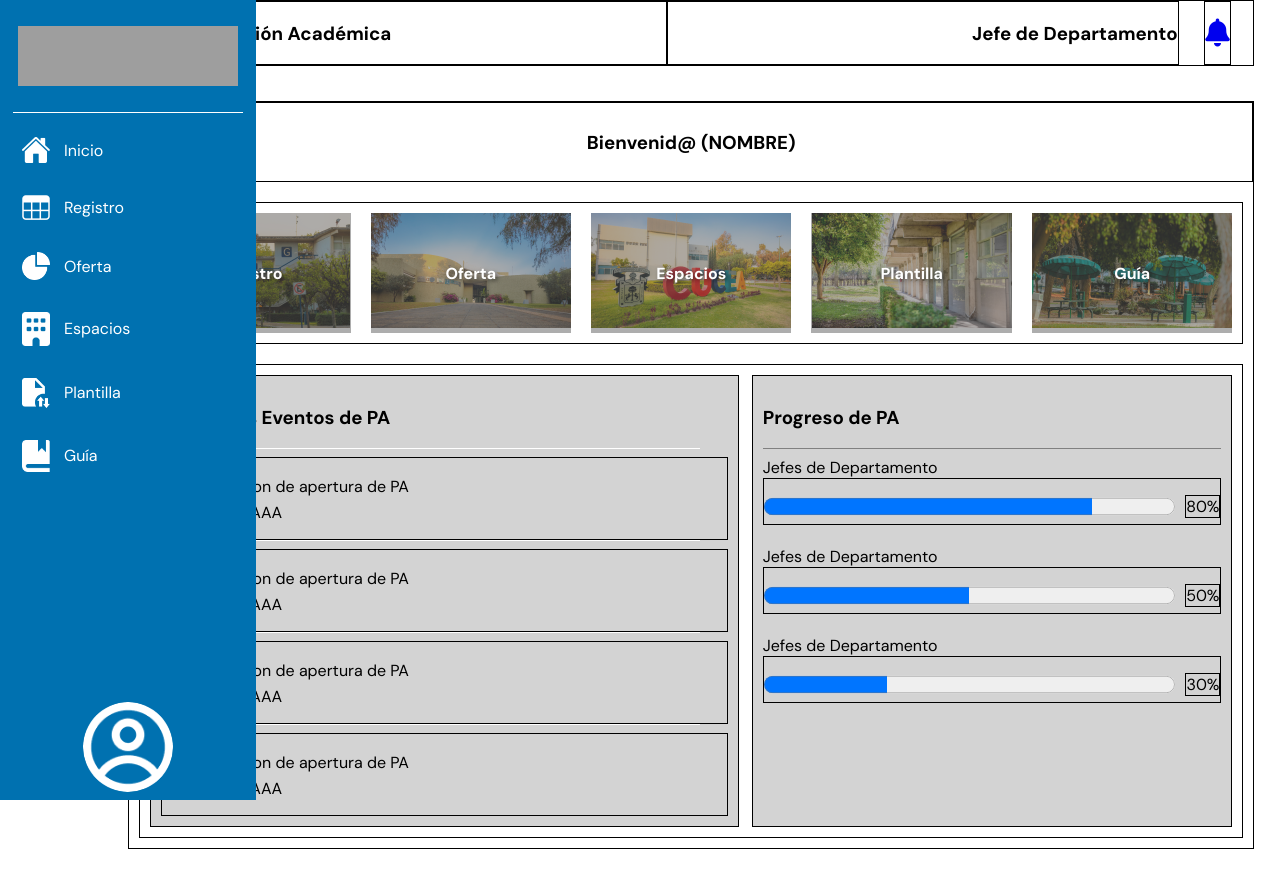
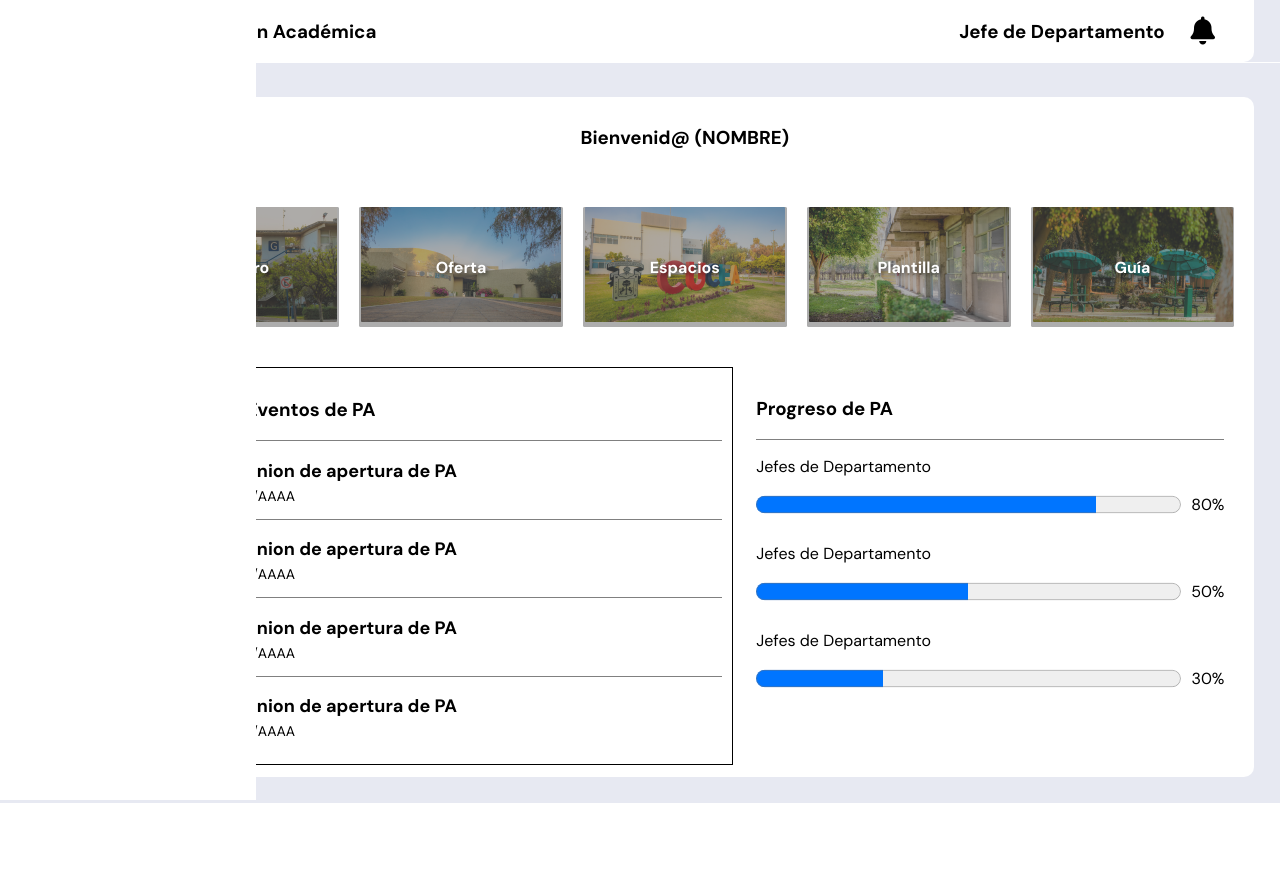
Before and after one commit to UrieloGD/CUCEA-PA, a PHP site: page /home.html in a window 1280 px wide. After the commit the page ends 803 px from the top, so only its background shows below. Run offline with PHP 8.4, Linux system fonts and the light colour scheme.

Commit message:
Modficaciones en CSS de Home y NavBar

```diff
--- a/CSS/home.css
+++ b/CSS/home.css
@@ -4,6 +4,7 @@
 
 body {
     margin: 0; /* Eliminamos el margen predeterminado del cuerpo */
+    background-color: #E7E9F2;
 }
 
 /* CSS header */
@@ -15,17 +16,22 @@ body {
 
 .header {
     display: flex;
-    border: solid 1px;
-    /* background-color: brown; */
-    margin-left: 10vw;
+    /* border: solid 1px; */
+    background-color: white;
+    margin-left: 9vw;
     margin-right: 2vw;
+    border-radius: 0px 0px 10px 10px;
+    -webkit-border-radius: 0px 0px 10px 10px;
+    -moz-border-radius: 0px 0px 10px 10px;
+    -ms-border-radius: 0px 0px 10px 10px;
+    -o-border-radius: 0px 0px 10px 10px;
 }
 
 .titulo {
     width: 40vw;
     margin-left: 2vw;
     /* background-color: aqua; */
-    border: solid 1px;
+    /* border: solid 1px; */
 }
 
 .rol {
@@ -33,12 +39,12 @@ body {
     width: 40vw;
     text-align: right;
     /* background-color: aliceblue; */
-    border: solid 1px;
+    /* border: solid 1px;*/
 }
 
 .icono-notificaciones {
     display: flex;
-    border: solid 1px;
+    /* border: solid 1px; */
     align-items: center;
     justify-content: center;
 }
@@ -46,20 +52,31 @@ body {
 /* CSS del cuadro principal */
 
 .home {
-    border: solid black 1px;
-    width: 88vw;
-    height: auto;
+    /*border: solid black 1px;*/
+    background-color: white;
+    border-radius: 10px;
+    width: 89vw;
+    height: 85vh;
     margin: 2vw;
-    align-self: flex-end; /* Alineamos el home a la derecha */
+    align-self: flex-end;
+    -webkit-border-radius: 10px;
+    -moz-border-radius: 10px;
+    -ms-border-radius: 10px;
+    -o-border-radius: 10px;
 }
 
 .bienvenida {
-    display: flex; /* Alinea los elementos hijos horizontal y verticalmente */
-    justify-content: center; /* Centra horizontalmente */
-    align-items: center; /* Centra verticalmente */
+    display: flex;
+    justify-content: center;
+    align-items: center;
     text-align: center;
-    border: solid 1px;
+    /*border: solid 1px;*/
     height: 10vh;
+    border-radius: 10px;
+    -webkit-border-radius: 10px;
+    -moz-border-radius: 10px;
+    -ms-border-radius: 10px;
+    -o-border-radius: 10px;
 }
 
 .cuadros-nav {
@@ -67,7 +84,13 @@ body {
     flex-direction: row;
     justify-content: space-between;
     margin: 20px 10px;
-    border: solid 1px;
+    border-radius: 1px;
+    /*border: solid 1px;
+    */border-radius: 1px;
+    -webkit-border-radius: 1px;
+    -moz-border-radius: 1px;
+    -ms-border-radius: 1px;
+    -o-border-radius: 1px;
 }
 
 .cuadro-ind {
@@ -79,11 +102,21 @@ body {
     display: flex; /* Alinea los elementos hijos horizontal y verticalmente */
     justify-content: center; /* Centra horizontalmente */
     align-items: center; /* Centra verticalmente */
+    border-radius: 1px;
+    -webkit-border-radius: 1px;
+    -moz-border-radius: 1px;
+    -ms-border-radius: 1px;
+    -o-border-radius: 1px;
 }
 
 .cuadro-ind img {
     width: 100%;
     max-height: 100%;
+    border-radius: 1px;
+    -webkit-border-radius: 1px;
+    -moz-border-radius: 1px;
+    -ms-border-radius: 1px;
+    -o-border-radius: 1px;
 }
 
 .overlay {
@@ -96,8 +129,13 @@ body {
     justify-content: center;
     text-align: center;
     align-items: center;
-    background-color: rgba(92, 92, 92, 0.5); /* Difuminado blanco con transparencia */
-    z-index: 1; /* Asegura que el overlay esté encima de la imagen */
+    background-color: rgba(92, 92, 92, 0.5);
+    z-index: 1;
+    border-radius: 1px;
+    -webkit-border-radius: 1px;
+    -moz-border-radius: 1px;
+    -ms-border-radius: 1px;
+    -o-border-radius: 1px;
 }
 
 .overlay h4 {
@@ -112,12 +150,17 @@ body {
     max-height: 100%; /* Ajustar al tamaño máximo del contenedor */
     object-fit: cover; /* Asegura que la imagen cubra completamente el contenedor */
     z-index: -1; /* Envía la imagen detrás del overlay */
+    border-radius: 1px;
+    -webkit-border-radius: 1px;
+    -moz-border-radius: 1px;
+    -ms-border-radius: 1px;
+    -o-border-radius: 1px;
 }
 
 /* Contenedor de Progreso y Siguientes Eventos */
 .container-eventos-progreso {
     height: auto;
-    border: solid 1px;
+    /* border: solid 1px; */
     margin: 10px;
     padding: 10px;
     display: flex;
@@ -134,13 +177,19 @@ body {
     height: auto; /* Ajusta la altura según sea necesario */
     margin-right: 1vw;
     padding: 10px;
-    background-color: lightgray; /* Ajusta el color de fondo según sea necesario */
+    /*background-color: lightgray;*/ /* Ajusta el color de fondo según sea necesario */
+}
+
+.eventos hr {
+    border: none;
+    border-top: 1px solid gray;
+    width: 100%;
 }
 
 .progreso {
-    border: solid 1px;
+    /* border: solid 1px; */
     flex: 40%;
-    background-color: lightgray;
+    /*background-color: lightgray;*/
     display: flex; /* Alinea los elementos hijos horizontal y verticalmente */
     flex-direction: column; /* Alinea los elementos hijos verticalmente */
     padding: 10px;
@@ -151,7 +200,7 @@ body {
 } */
 
 .progress-container {
-    border: solid 1px;
+    /* border: solid 1px; */
     display: flex; /* Alinea los elementos hijos horizontalmente */
     align-items: center; /* Centra verticalmente */
     width: 100%; /* Ancho del 70% del contenedor */
@@ -165,7 +214,7 @@ body {
 }
 
 .progress-container span {
-    border: solid 1px;
+    /* border: solid 1px; */
     margin-left: 10px; /* Margen entre la barra de progreso y el texto */
     margin-top: 10px;
 }
@@ -175,14 +224,31 @@ body {
     border: none; /* Elimina el borde del hr */
     border-top: 1px solid gray; /* Agrega un borde superior de 1px sólido */
     width: 100%; /* Ajusta el ancho al 100% */
+    margin-bottom: 2vh;
 }
 /* CSS Siguientes eventos de PA */
 
 .info-evento {
-    border: solid 1px;
+    /* border: solid 1px; */
+}
+
+.info-evento img {
+    margin-left: 1vw;
+    margin-top: 1vh;
+    margin-right: 1vw;
+    margin-bottom: -2vh;
+    width: 3em;
 }
 
 .info-evento span {
-    /* font-weight: bold; */
+    font-weight: bold;
+    font-size: 18px;
+    margin-top: 10px;
+    margin-bottom: 10px;
+}
 
+.info-evento p {
+    font-size: 14px;
+    margin-top: 0.5vh;
+    margin-left: 10%;
 }
--- a/CSS/navbar.css
+++ b/CSS/navbar.css
@@ -4,7 +4,7 @@
     width: 5em;
     height: 100vh;
     position: fixed;
-    background-color: #0071B0;
+    background-color: white;
     transition: width .35s cubic-bezier(var(--transition-main), 1);
     overflow-y: auto;
     overflow-x: hidden;
@@ -19,9 +19,8 @@
     width: 16em;
 }
 
-
 #navbar:hover .navbar-logo img {
-    content: url(Imagenes/LogoQCA.png);
+    content: url(../Img/LogoQCA.png);
     width: 220px;
     height: 60px;
 }
@@ -67,7 +66,7 @@
     margin: 10 0 2em 0;
     width: 100%;
     height: 7em;
-    background: #0071B0;
+    background: white;
 }
 
 .navbar-logo>.navbar-item-inner {
--- a/home.html
+++ b/home.html
@@ -94,7 +94,7 @@
         </div>
         <li class="icono-notificaciones">
           <a href="#">
-              <i class="fas fa-bell" style="font-size: 28px;"></i>
+              <i class="fas fa-bell" style="font-size: 28px; color: black   ;"></i>
           </a>
       </li>
       </div>
@@ -167,25 +167,25 @@
             <div class="info-evento">
               <img src="./Icons/personas.png" alt="Icono">
               <span>Reunion de apertura de PA</span><br>
-              <p style="margin-left: 16px; margin-top: 5px;">DD/MM/AAAA</p>
+              <p>DD/MM/AAAA</p>
             </div>
             <hr>
             <div class="info-evento">
               <img src="./Icons/personas.png" alt="Icono">
               <span>Reunion de apertura de PA</span><br>
-              <p style="margin-left: 16px; margin-top: 5px;">DD/MM/AAAA</p>
+              <p>DD/MM/AAAA</p>
             </div>
             <hr>
             <div class="info-evento">
               <img src="./Icons/personas.png" alt="Icono">
               <span>Reunion de apertura de PA</span><br>
-              <p style="margin-left: 16px; margin-top: 5px;">DD/MM/AAAA</p>
+              <p>DD/MM/AAAA</p>
             </div>
             <hr>
             <div class="info-evento">
               <img src="./Icons/personas.png" alt="Icono">
               <span>Reunion de apertura de PA</span><br>
-              <p style="margin-left: 16px; margin-top: 5px;">DD/MM/AAAA</p>
+              <p>DD/MM/AAAA</p>
             </div>
             <!--Aquí iremos agregando las funciones donde Aldo como admin agregara eventos importantes de PA-->
           </div>
```
Also changed, not shown: navbar.html (+8 -9 lines).
